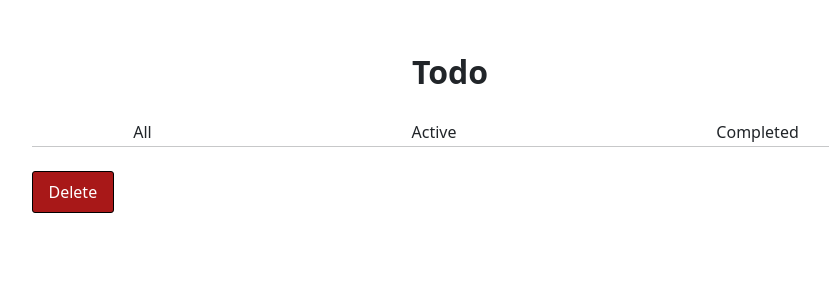
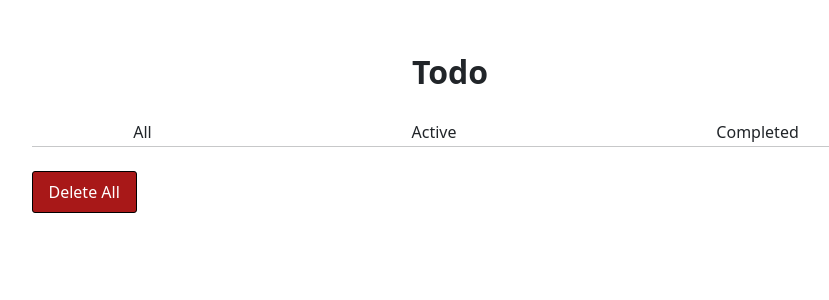
Before and after one commit to jaypee-0/TodoList, a React (Create React App) app: page / in a window 1280 px wide. Both pictures are taken after a click on the item "Completed". Shown: the top 300 px of the page, without its empty margins (190-1019 px from the left). Built offline with nearby package versions, Linux system fonts and the light colour scheme.

Commit message:
Display completed tab

```diff
--- a/src/App.js
+++ b/src/App.js
@@ -11,7 +11,7 @@ function App() {
   })
   const [TODO, setTODO] = useState([])
   const [showall, setshowall] = useState(true)
-  const [active, setactive] = useState()
+  const [active, setactive] = useState(true)
   const [completedbar, setcompletedbar] = useState(false)
   const [showinput, setshowinput] = useState(true)
 
@@ -38,6 +38,7 @@ function App() {
   const handleActive = () => {
     setshowinput(true)
     setcompletedbar(false)
+    setactive(active)
   }
   const handleCheckbox = (todo) => {
     setTODO(
@@ -51,6 +52,9 @@ function App() {
   }
   const handleRemove = ({ id }) => {
     setTODO(TODO.filter((todo) => todo.id !== id));
+  }
+  const handleRemoveAll = ({id}) => {
+    setTODO(TODO.filter((todo) => todo.id === id));
   }
 
   const LOCAL_KEY = "todo-list";
@@ -109,11 +113,29 @@ function App() {
           }
         </div>
         }
-
+          {/* Complete Tab */}
           {completedbar &&
+          <div>
+            {TODO.filter(todo => {
+              if (todo.completed !== todos.completed) {
+                return todos
+              } return (todo.completed && todos.completed)
+              })
+              .map(todo => {
+              return (
+              <ul className='carding list d-flex flex-row mb-3 pl-0 align-items-center justify-content-between' key={todo.id}>
+                <input type="checkbox" onClick={() => handleCheckbox(todo)} className='ml-2 mr-3'/>
+                <li className={todo.completed ? 'text-decoration-line-through mr-auto' : 'mr-auto'}>{todo.task}</li>
+                <button type='submit' onClick={() => handleRemove(todo)} className='del py-0'><FA icon="fa-trash-can" beatFade="true" /></button>
+              </ul>
+            )})
+            }
           <div className='d-flex flex-row align-items-center mt-2'>
-            <button className='genDel ml-auto px-3 py-2'>Delete</button>
-          </div>}
+            <button className='genDel ml-auto px-3 py-2'
+            onClick={handleRemoveAll}>Delete All</button>
+          </div>
+          </div>
+          }
 
           </div>
       </div>
```
